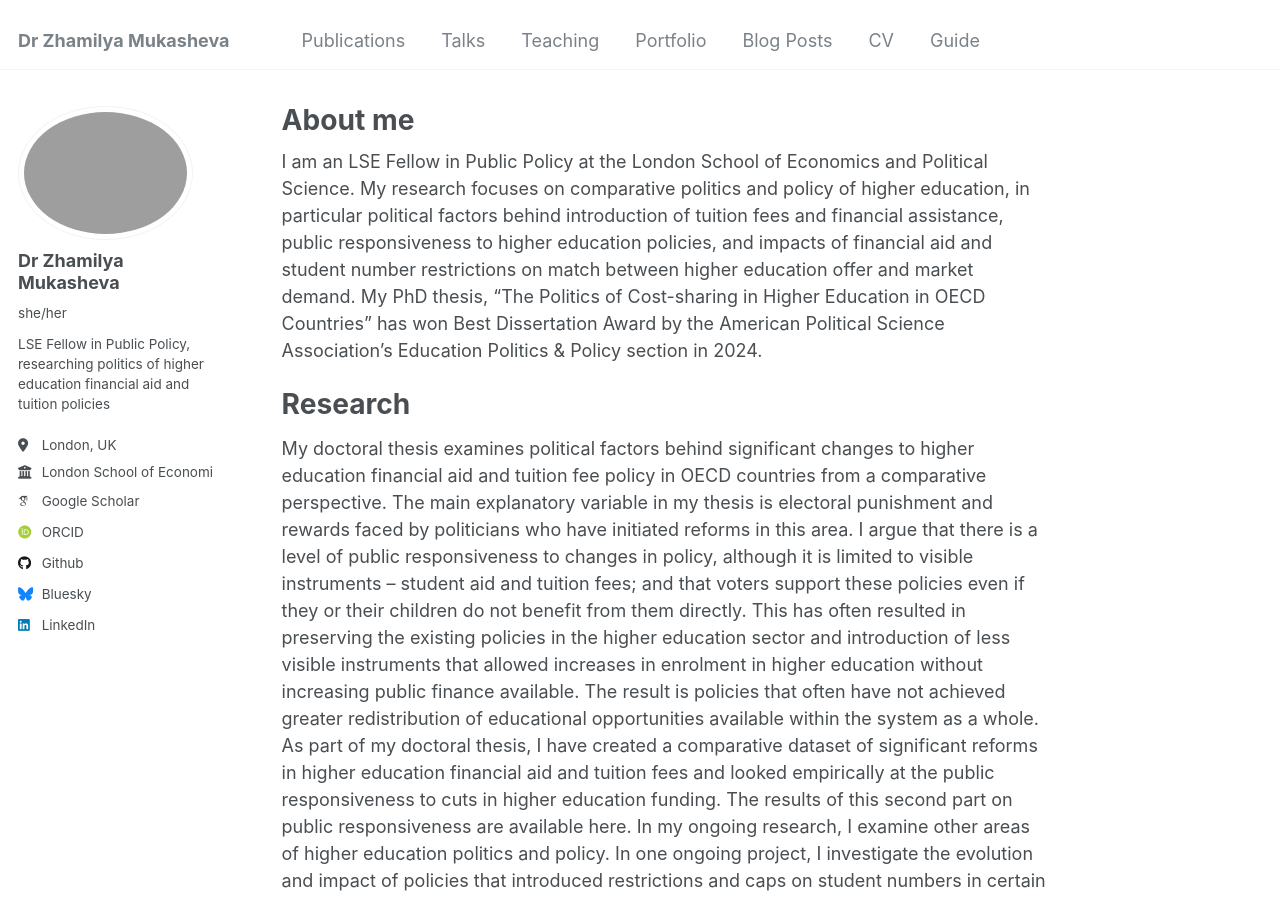
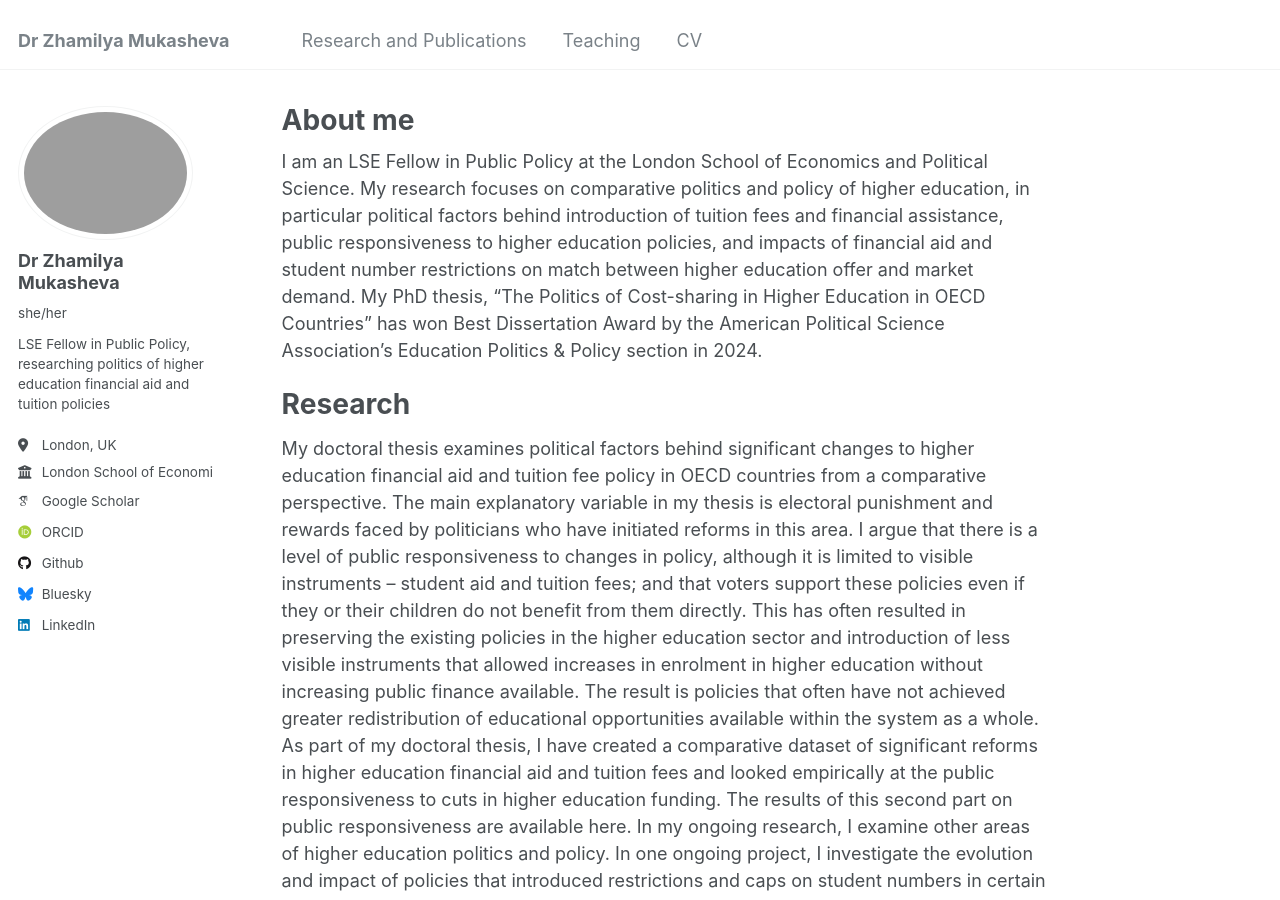
Before and after one commit to zhamilya-mukasheva/zhamilya-mukasheva, a Jekyll site: the page built from _pages/about.md, in a window 1280 px wide and 900 px high. Built offline with Jekyll 4.4.1, drawn with Linux system fonts in a browser that asks for light colours; some web fonts are replaced.

Commit message:
Update navigation.yml

```diff
--- a/_data/navigation.yml
+++ b/_data/navigation.yml
@@ -5,23 +5,12 @@
 # prevent it from being included in the site.
 
 main:
-  - title: "Publications"
-    url: /publications/
 
-  - title: "Talks"
-    url: /talks/
+  - title: "Research and Publications"
+    url: /research/
 
   - title: "Teaching"
     url: /teaching/
 
-  - title: "Portfolio"
-    url: /portfolio/
-
-  - title: "Blog Posts"
-    url: /year-archive/
-
   - title: "CV"
     url: /cv/
-
-  - title: "Guide"
-    url: /markdown/
```
